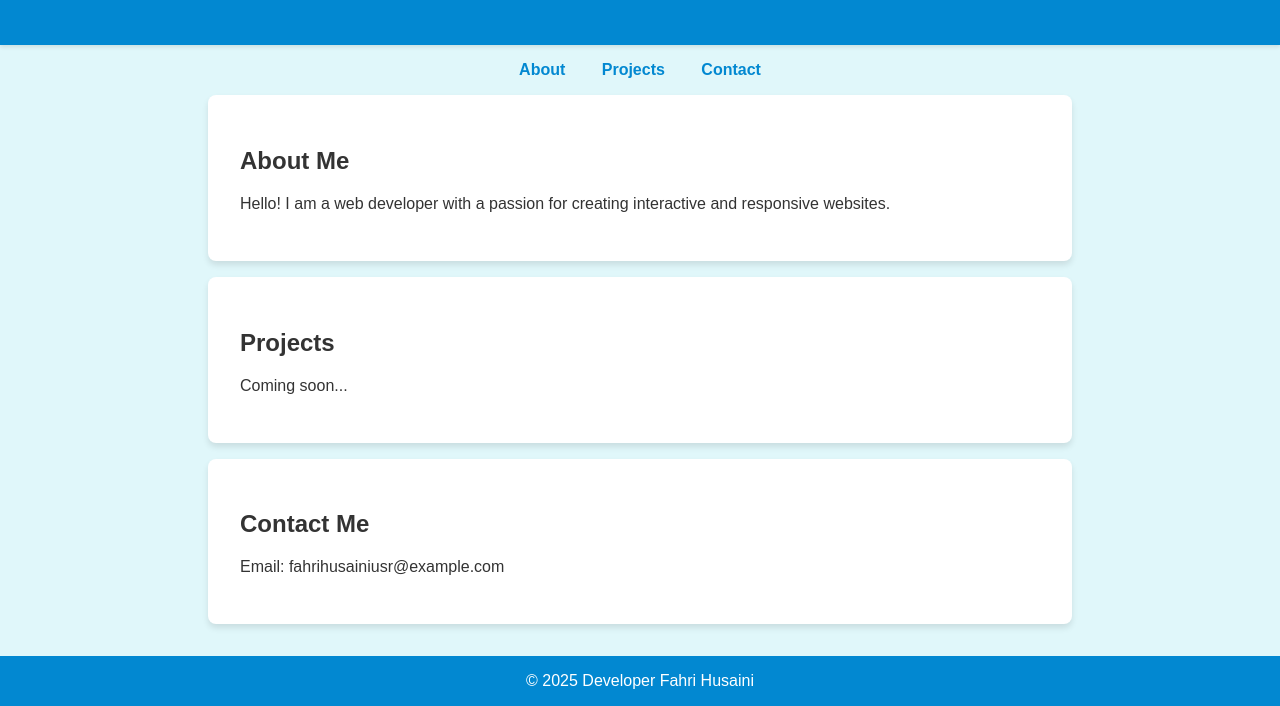
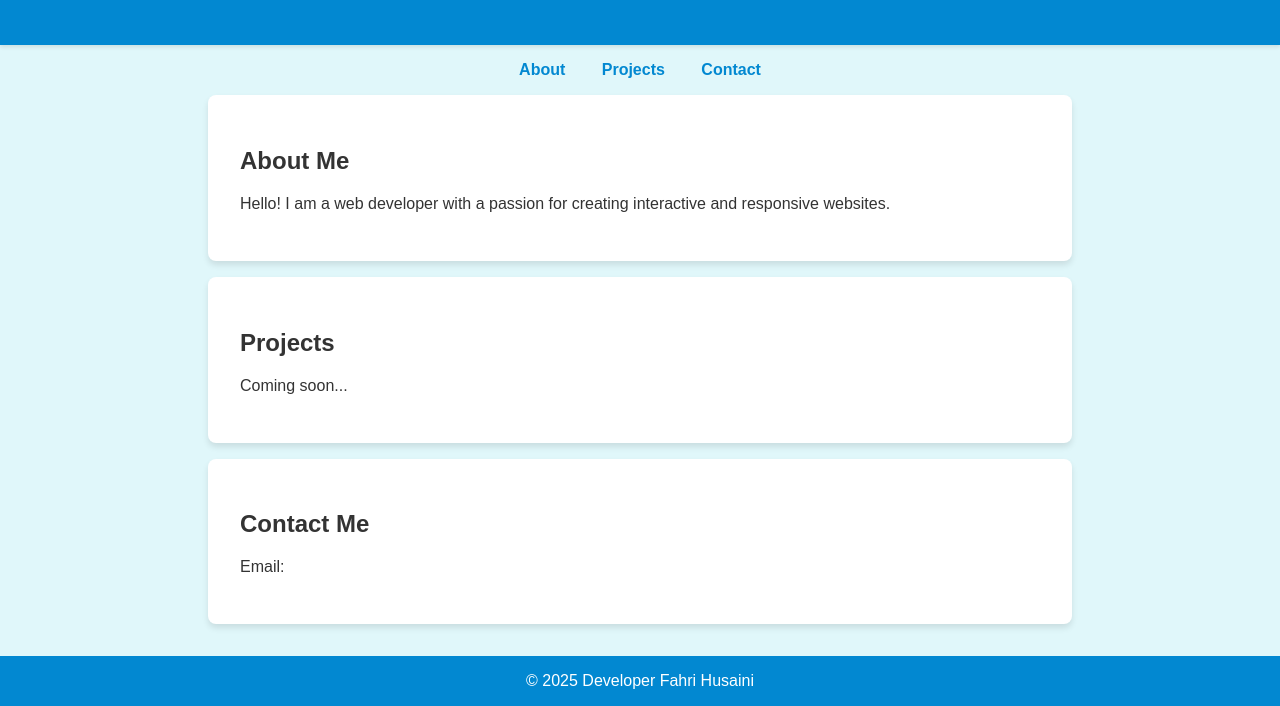
Before and after one commit to fahrihusaini20/fahrihusaini20.github.io, a plain HTML site: page index.html in a window 1280 px wide. Shown: the part 133-839 px from the top of the page. Drawn offline with Linux system fonts and the light colour scheme.

Commit message:
Update index.html

```diff
--- a/index.html
+++ b/index.html
@@ -78,7 +78,7 @@
     </section>
     <section id="contact">
         <h2>Contact Me</h2>
-        <p>Email: fahrihusainiusr@example.com</p>
+        <p>Email: </p>
     </section>
     <footer>
         &copy; 2025 Developer Fahri Husaini
```
